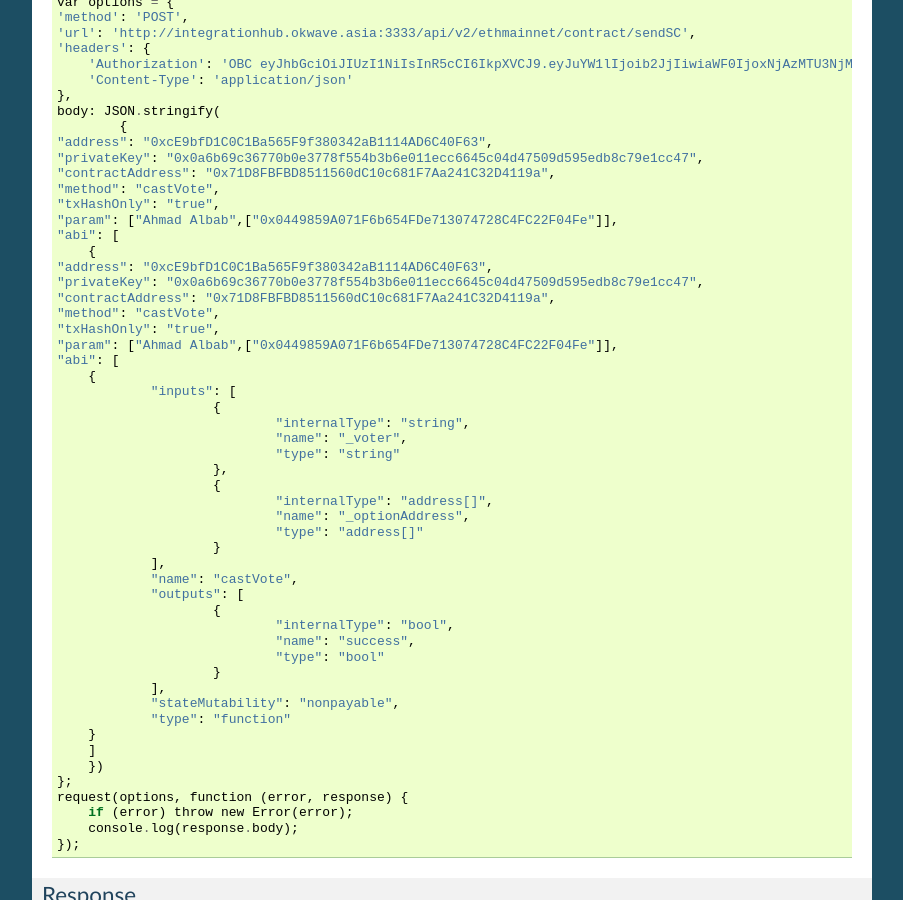
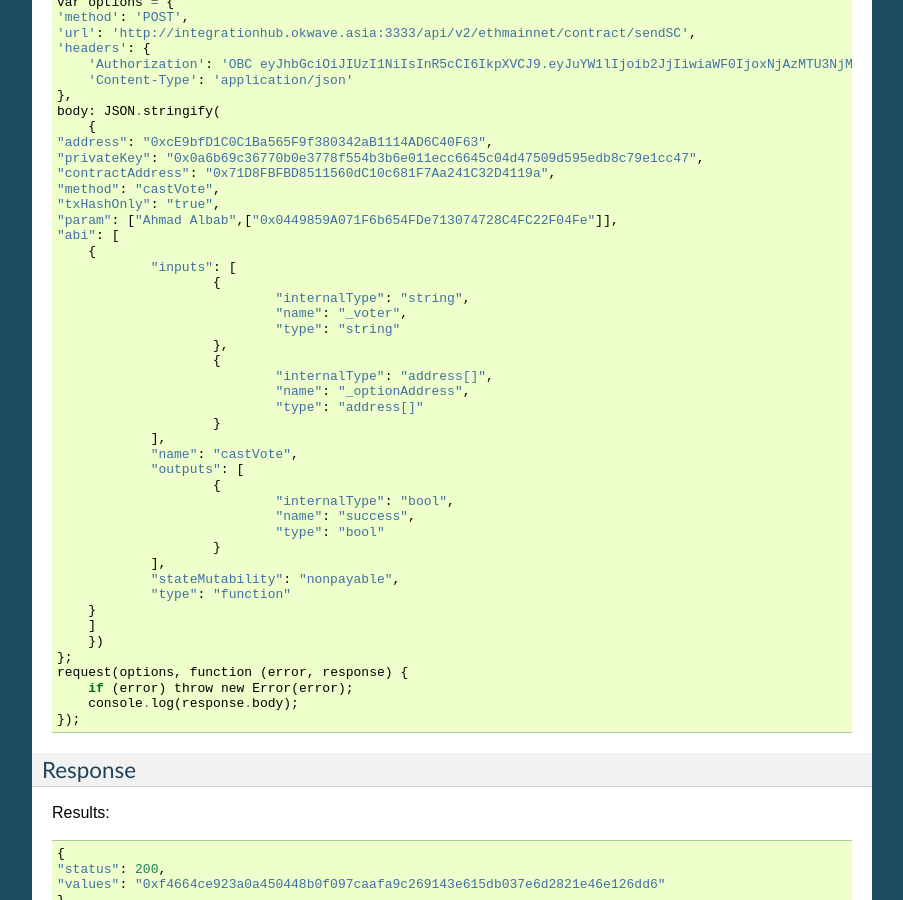
Before and after one commit to bcnodeobc/integrationhub, a Sphinx documentation site: the page built from docs/ethereum.rst, in a window 1280 px wide and 900 px high, scrolled down 38215 px. Shown: the whole window, without its empty margins (198-1101 px from the left). Built offline with Sphinx 7.4.7, drawn with Linux system fonts in a browser that asks for light colours; some of the changed text lies outside the part shown.

Commit message:
fixed: fixed repeating parameter

```diff
--- a/docs/ethereum.rst
+++ b/docs/ethereum.rst
@@ -1690,9 +1690,9 @@ Need parameters::
 
 	{
 	"address": "0xcE9bfD1C0C1Ba565F9f380342aB1114AD6C40F63",
-    "privateKey": "0x0a6b69c36770b0e3778f554b3b6e011ecc6645c04d47509d595edb8c79e1cc47",
-    "gasPrice": 1000000,
-    "gasLimit": 900000000,
+        "privateKey": "0x0a6b69c36770b0e3778f554b3b6e011ecc6645c04d47509d595edb8c79e1cc47",
+        "gasPrice": 1000000,
+        "gasLimit": 900000000,
 	"argument": ["test", "test 1", "1601520317", "1701520317", ["hmmm"], ["hm22"],["0x0449859A071F6b654FDe713074728C4FC22F04Fe"]],
 	"txHashOnly": "true",
 	"abi" : [
@@ -1742,8 +1742,8 @@ Example::
             {
 	"address": "0xcE9bfD1C0C1Ba565F9f380342aB1114AD6C40F63",
 	"privateKey": "0x0a6b69c36770b0e3778f554b3b6e011ecc6645c04d47509d595edb8c79e1cc47",
-    "gasPrice": 1000000,
-    "gasLimit": 900000000,
+        "gasPrice": 1000000,
+        "gasLimit": 900000000,
 	"argument": ["test", "test 1", "1601520317", "1701520317", ["hmmm"], ["hm22"],["0x0449859A071F6b654FDe713074728C4FC22F04Fe"]],
 	"txHashOnly": "true",
 	"abi" : [
@@ -2072,14 +2072,6 @@ Example::
         'Content-Type': 'application/json'
     },
     body: JSON.stringify(
-            {
-    "address": "0xcE9bfD1C0C1Ba565F9f380342aB1114AD6C40F63",
-    "privateKey": "0x0a6b69c36770b0e3778f554b3b6e011ecc6645c04d47509d595edb8c79e1cc47",
-    "contractAddress": "0x71D8FBFBD8511560dC10c681F7Aa241C32D4119a",
-    "method": "castVote",
-    "txHashOnly": "true",
-    "param": ["Ahmad Albab",["0x0449859A071F6b654FDe713074728C4FC22F04Fe"]],
-    "abi": [
 	{
     "address": "0xcE9bfD1C0C1Ba565F9f380342aB1114AD6C40F63",
     "privateKey": "0x0a6b69c36770b0e3778f554b3b6e011ecc6645c04d47509d595edb8c79e1cc47",
```
Also changed, not shown: other parts of docs/ethereum.rst (+1 -1 lines).
